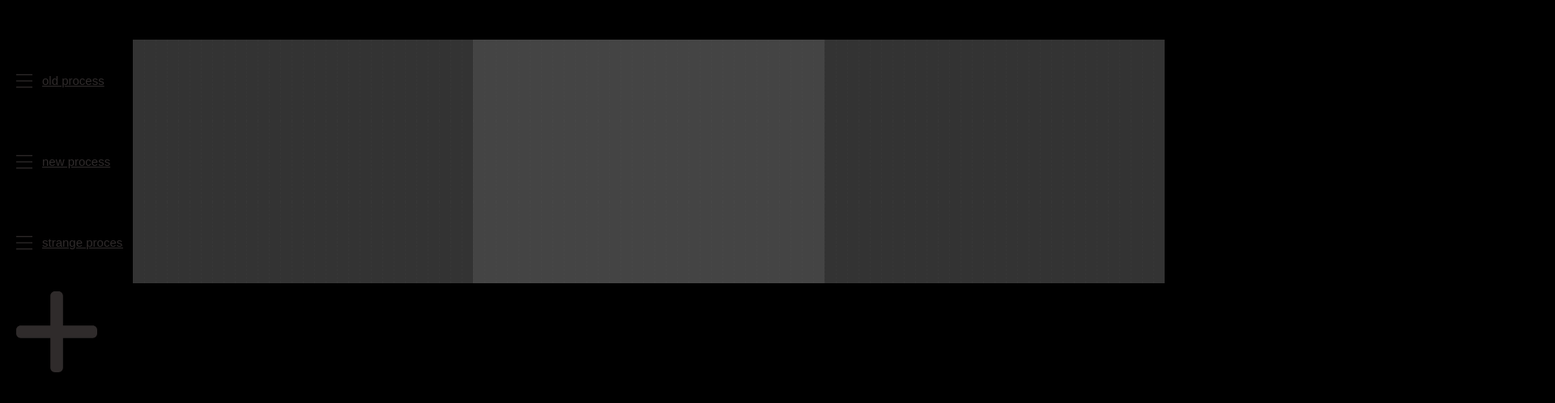
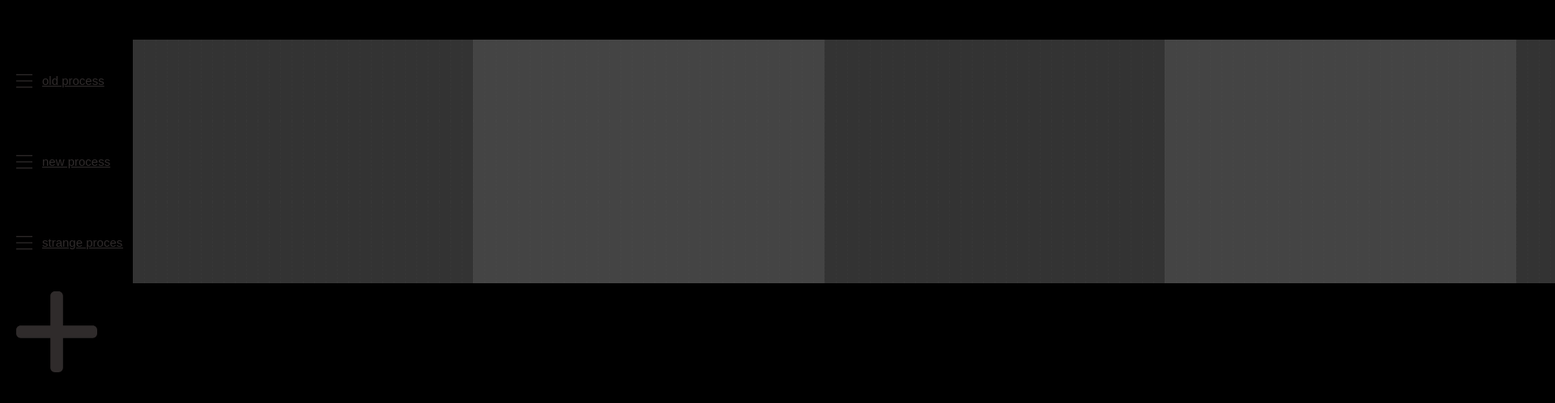
Before and after one commit to Greyewi/gant, a React (Create React App) app: page / in a window 1280 px wide. Shown: the top 498 px of the page at 81% size, 1920 px wide, since content can reach past the window. Built offline with nearby package versions, Linux system fonts and the light colour scheme; what react-pose would draw is missing.

Commit message:
fix memo day process

```diff
--- a/src/components/Day/Day.js
+++ b/src/components/Day/Day.js
@@ -1,10 +1,11 @@
 import {DayItem} from "./styles"
 import {addDayToMonth} from "../../utils"
-import {useMemo} from "react"
+import {useMemo, memo} from "react"
 import TempTask from './TempTask'
 import moment from 'moment'
 import {format} from '../../constants'
 import {batch} from "react-redux"
+import {doNotRerenderDiffProcess} from '../../hoc/memos'
 
 const Day = ({
                addFirstDateIntervalTask,
@@ -19,7 +20,7 @@ const Day = ({
                addNewTask,
                timeField
              }) => {
-  const date = useMemo(() => addDayToMonth(timeField, day), [timeField, day])
+  const date = addDayToMonth(timeField, day)
 
   const isDateInsideInterval = useMemo(
     () => moment(date, format)
@@ -53,20 +54,20 @@ const Day = ({
       onMouseEnter={isIntervalCreated ? () => {
         if(date === firstDateInterval) {
           batch(() => {
-            addEndIntervalTask(date)
-            addStartIntervalTask(date)
+            addEndIntervalTask(date, timeField)
+            addStartIntervalTask(date, timeField)
           })
           return 0
         }
 
         if(isCreatingNextDate){
-          addEndIntervalTask(date)
+          addEndIntervalTask(date, timeField)
         } else if(isCreatingPrevDate){
-          addStartIntervalTask(date)
+          addStartIntervalTask(date, timeField)
         }
 
       } : () => null}
-      onMouseDown={() => addFirstDateIntervalTask(date, processId)}
+      onMouseDown={() => addFirstDateIntervalTask(date, processId, timeField)}
       onMouseUp={addNewTask}
     >
       {day}
@@ -79,4 +80,17 @@ const Day = ({
   )
 }
 
-export default Day
+const doNotRerenderDaysInCurrentProcess = (prevProps, nextProps) => {
+
+  if(prevProps.activeMonthsList.size !== nextProps.activeMonthsList.size) {
+    return false
+  }
+
+  if(prevProps.activeMonthsList.has(prevProps.timeField) && nextProps.activeMonthsList.has(nextProps.timeField)){
+    return false
+  }
+
+  return true
+}
+
+export default memo(memo(Day, doNotRerenderDaysInCurrentProcess), doNotRerenderDiffProcess)
--- a/src/components/Day/index.js
+++ b/src/components/Day/index.js
@@ -1,6 +1,7 @@
 import Day from "./Day"
 import {connect} from "react-redux"
 import {
+  activeMonthsListSelector,
   activeProcessIdSelector,
   activeTaskEditSelector,
   firstDateIntervalSelector,
@@ -29,6 +30,7 @@ export default connect((state) => ({
   activeTaskEdit: activeTaskEditSelector(state),
   startTempInterval: startTempIntervalSelector(state),
   endTempInterval: endTempIntervalSelector(state),
+  activeMonthsList: activeMonthsListSelector(state),
 }), {
   editTask,
   unionTwoTask,
--- a/src/components/DayList/DayList.js
+++ b/src/components/DayList/DayList.js
@@ -1,7 +1,8 @@
 import {DayContainer} from "./styles"
 import Day from "../Day"
-import {useMemo} from "react"
+import {useMemo, memo} from "react"
 import {getDatedIntoIntervals, getDaysArrayByMonth} from '../../utils'
+import {doNotRerenderDiffProcess} from '../../hoc/memos'
 
 const DayList = ({
                    timeField,
@@ -24,4 +25,4 @@ const DayList = ({
   )
 }
 
-export default DayList
+export default memo(DayList, doNotRerenderDiffProcess)
--- /dev/null
+++ b/src/hoc/memos.js
@@ -0,0 +1,11 @@
+export const doNotRerenderDiffProcess = (prevProps, nextProps) => {
+  if((!prevProps.activeProcessId && !prevProps.processId) || (!nextProps.activeProcessId && !nextProps.processId)) {
+    return false
+  }
+
+  if(prevProps.activeProcessId === prevProps.processId || nextProps.activeProcessId === nextProps.processId){
+    return false
+  }
+
+  return true
+}
--- a/src/modules/tasks.js
+++ b/src/modules/tasks.js
@@ -34,7 +34,8 @@ export const ReducerState = {
   startInterval: null,
   firstDateInterval: null,
   border: 'solid',
-  activeProcessId: null
+  activeProcessId: null,
+  activeMonthsList: new Set(),
 }
 
 export const ReducerRecord = {
@@ -63,29 +64,31 @@ export default function reducer(state = ReducerState, action) {
       return Object.assign({}, state, {
         ...payload,
       })
+    case SET_ACTIVE_TASK:
+      return Object.assign({}, state, {
+        editableTaskId: payload.id,
+        editableTaskSide: payload.side,
+      })
     case ADD_FIRST_DATE_INTERVAL_TASK:
       return {
         ...state,
         firstDateInterval: payload.data,
         startInterval: payload.data,
         endInterval: payload.data,
-        activeProcessId: payload.processId
+        activeProcessId: payload.processId,
+        activeMonthsList: new Set([...state.activeMonthsList, payload.month])
       }
     case ADD_START_INTERVAL_TASK:
-      return {...state, startInterval: payload.startData, isCreatable: true}
-    case SET_ACTIVE_TASK:
-      return Object.assign({}, state, {
-        editableTaskId: payload.id,
-        editableTaskSide: payload.side,
-      })
+      return {...state, startInterval: payload.startData, activeMonthsList: new Set([...state.activeMonthsList, payload.month])}
     case ADD_END_INTERVAL_TASK:
-      return {...state, endInterval: payload.endData}
+      return {...state, endInterval: payload.endData, activeMonthsList: new Set([...state.activeMonthsList, payload.month])}
     case SET_OPEN_FORM_TASK:
       return Object.assign({}, state, {
         isOpenTaskFormId: payload,
       })
     case REMOVE_INTERVAL_TASK:
       return Object.assign({}, state, {
+        activeMonthsList: new Set(),
         activeProcessId: null,
         startInterval: null,
         endInterval: null
@@ -101,6 +104,7 @@ export default function reducer(state = ReducerState, action) {
 
 export const stateSelector = state => state[moduleName]
 export const taskListSelector = createSelector(stateSelector, state => state.taskList)
+export const activeMonthsListSelector = createSelector(stateSelector, state => state.activeMonthsList)
 export const isCreatableSelector = createSelector(stateSelector, state => state.isCreatable)
 export const editableTaskIdSelector = createSelector(stateSelector, state => state.editableTaskId)
 export const isOpenTaskFormIdSelector = createSelector(stateSelector, state => state.isOpenTaskFormId)
@@ -129,19 +133,19 @@ export const intervalSelector = createSelector(stateSelector, state => {
  * Action creators
  * */
 
-export const addFirstDateIntervalTask = (data, processId) => ({
+export const addFirstDateIntervalTask = (data, processId, month) => ({
   type: ADD_FIRST_DATE_INTERVAL_TASK,
-  payload: {data, processId}
+  payload: {data, processId, month}
 })
 
-export const addStartIntervalTask = (startData) => ({
+export const addStartIntervalTask = (startData, month) => ({
   type: ADD_START_INTERVAL_TASK,
-  payload: {startData}
+  payload: {startData, month}
 })
 
-export const addEndIntervalTask = (endData) => ({
+export const addEndIntervalTask = (endData, month) => ({
   type: ADD_END_INTERVAL_TASK,
-  payload: {endData}
+  payload: {endData, month}
 })
 
 export const setActiveTask = (taskId, side) => ({
--- a/src/modules/timeline.js
+++ b/src/modules/timeline.js
@@ -18,12 +18,7 @@ export const DELETE_LAST_MONTH = `${prefix}/DELETE_LAST_MONTH`
  * */
 
 export const ReducerRecord = {
-    timeFieldArray: [
-        moment().format("DD-MM-YYYY"),
-        moment().add(1, 'months').format("DD-MM-YYYY"),
-        moment().add(2, 'months').format("DD-MM-YYYY")
-    ],
-
+    timeFieldArray: [...Array(100).keys()].map( i => moment().add(i, 'months').format("DD-MM-YYYY"))
 }
 
 export default function reducer(state = ReducerRecord, action) {
```
